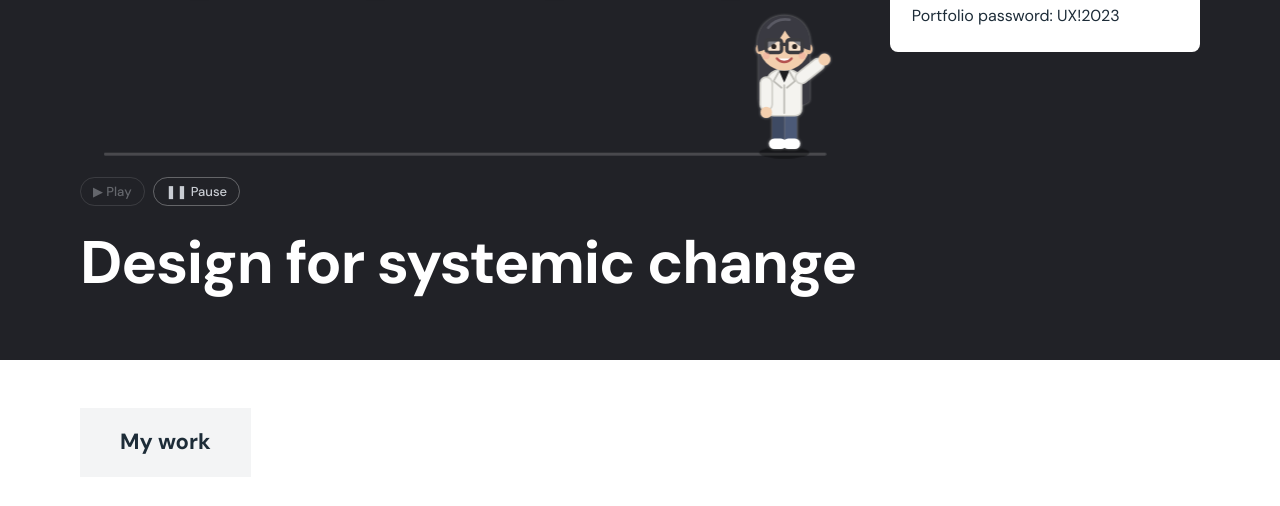
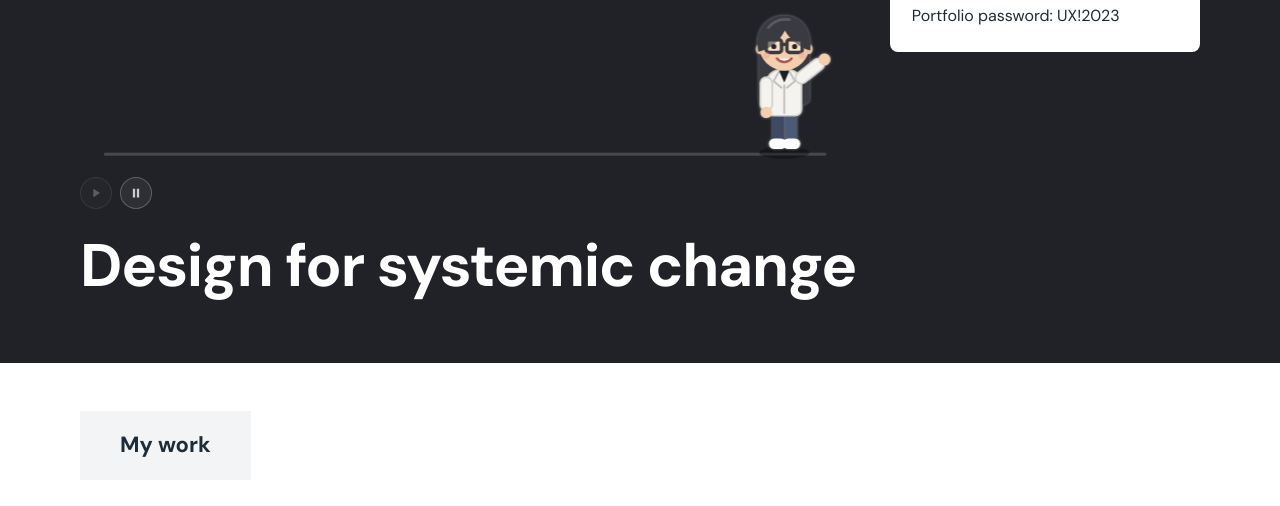
Before and after one commit to qcdesignsme/think-of-us, a plain HTML site: page index.html in a window 1280 px wide. Shown: the part 285-791 px from the top of the page. Drawn offline with Linux system fonts and the light colour scheme.

Commit message:
Hero animation controls: round icon-only Play/Replay and Pause buttons
Co-Authored-By: Claude Opus 5.5 <noreply@anthropic.com>
Claude-Session: https://claude.ai/code/session_01FYYEwpM3PdVRwK5rEsFDLC

```diff
--- a/index.html
+++ b/index.html
@@ -56,10 +56,14 @@ section{padding:48px 0}
 .intake dd{margin:0;font-size:15px}
 .intake dd.role{font-size:17px;font-weight:500}
 .intake .pw{font-size:16px}
-.ldr-ctl{font:500 13px var(--font);color:var(--inverse-muted);background:none;border:1px solid rgba(255,255,255,.3);border-radius:999px;padding:5px 12px;cursor:pointer}
-.ldr-ctl:hover:not(:disabled){color:#fff;border-color:#fff}
-.ldr-ctl:disabled{opacity:.4;cursor:default}
 .ldr-ctls{display:flex;gap:8px}
+/* 32px round icon buttons: above the 24px WCAG 2.5.8 target minimum; icon #C9CDD3 on #212227 is ~10:1 */
+.ldr-ctl{width:32px;height:32px;padding:0;border-radius:50%;display:grid;place-items:center;color:var(--inverse-muted);background:rgba(255,255,255,.06);border:1px solid rgba(255,255,255,.24);cursor:pointer;transition:color .15s,border-color .15s,background .15s}
+.ldr-ctl svg{width:14px;height:14px;fill:currentColor;display:block}
+.ldr-ctl svg[hidden]{display:none}
+.ldr-ctl:hover:not(:disabled){color:#fff;border-color:#fff;background:rgba(255,255,255,.12)}
+.ldr-ctl:focus-visible{outline:3px solid #8FA4B8;outline-offset:2px;border-radius:50%}
+.ldr-ctl:disabled{opacity:.35;cursor:default}
 
 /* logo animation (from "Logo colouring loader – wave", caption removed) */
 .ldr{--size:68px;--grey:#4A4C54;--name-off:#7C808A;--sticker:#fff;position:relative;width:100%;aspect-ratio:520/240;overflow:hidden;color:#fff}
@@ -312,8 +316,13 @@ dialog .close{position:absolute;top:8px;right:8px}
       </div>
     </div>
     <div class="ldr-ctls" role="group" aria-label="Animation controls">
-      <button class="ldr-ctl" id="ldrPlay" type="button" aria-label="Play animation"><span aria-hidden="true">▶</span> <span class="lbl">Play</span></button>
-      <button class="ldr-ctl" id="ldrPause" type="button" aria-label="Pause animation"><span aria-hidden="true">❚❚</span> Pause</button>
+      <button class="ldr-ctl" id="ldrPlay" type="button" aria-label="Play animation" title="Play">
+        <svg class="i-play" viewBox="0 0 16 16" aria-hidden="true" focusable="false"><path d="M5 3.2v9.6l7.6-4.8z"/></svg>
+        <svg class="i-replay" viewBox="0 0 16 16" aria-hidden="true" focusable="false" hidden><path d="M8 2.6V.6L4.4 3.6 8 6.6v-2a3.6 3.6 0 1 1-3.6 3.6H2.6A5.4 5.4 0 1 0 8 2.6z"/></svg>
+      </button>
+      <button class="ldr-ctl" id="ldrPause" type="button" aria-label="Pause animation" title="Pause">
+        <svg viewBox="0 0 16 16" aria-hidden="true" focusable="false"><path d="M4.4 3h2.6v10H4.4zM9 3h2.6v10H9z"/></svg>
+      </button>
     </div>
   </div>
   <aside class="intake" aria-label="Application summary">
@@ -623,7 +632,7 @@ dialog .close{position:absolute;top:8px;right:8px}
   function ui(){
     var playing=wanted&&!done;
     playBtn.disabled=playing; pauseBtn.disabled=!playing;
-    playBtn.querySelector('.lbl').textContent=done?'Replay':'Play';
+    playBtn.querySelector('.i-play').toggleAttribute('hidden',done); playBtn.querySelector('.i-replay').toggleAttribute('hidden',!done); playBtn.title=done?'Replay':'Play';
     playBtn.setAttribute('aria-label',(done?'Replay':'Play')+' animation');
   }
   playBtn.addEventListener('click',function(){
```
